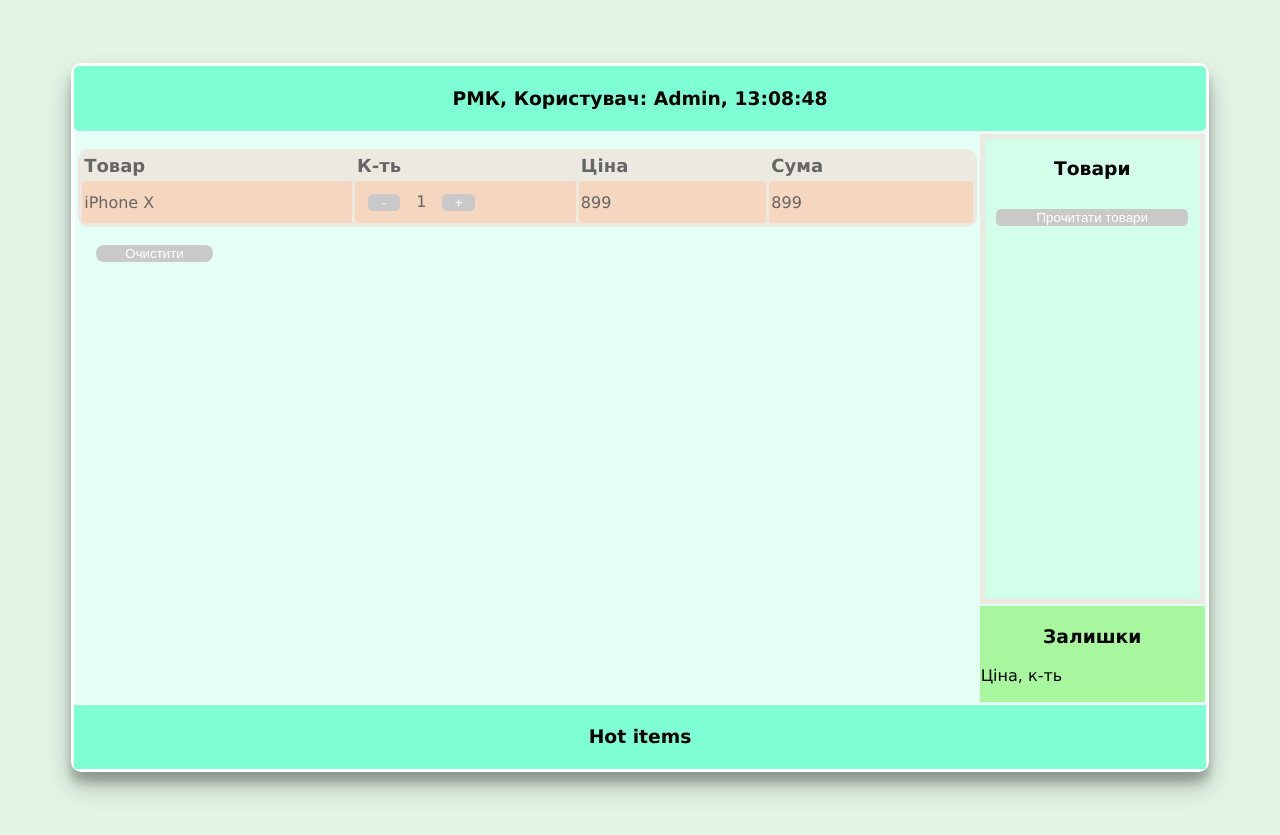
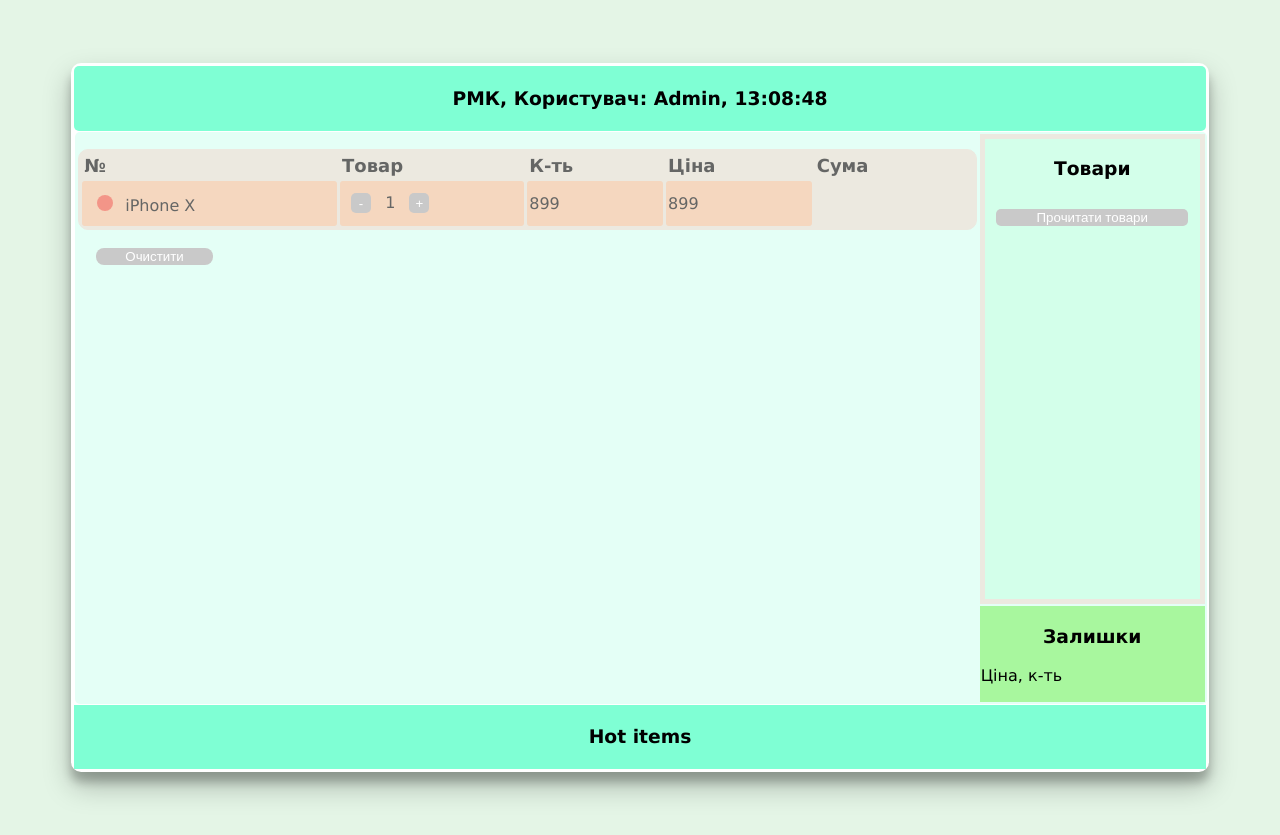
Before and after one commit to kafr/CashierWorkplace, a plain HTML site: page index.html in a window 1280 px wide. Drawn offline with Linux system fonts and the light colour scheme.

Commit message:
Add del button for items

```diff
--- a/index.html
+++ b/index.html
@@ -4,7 +4,9 @@
 <head>
     <meta charset="utf-8" />
     <title>РМК</title>
-    <link href="style.css" rel="stylesheet" type="text/css">
+    <!-- <link href="CashierWorkplace/style.css" rel="stylesheet" type="text/css">-->
+     <link href="style.css" rel="stylesheet" type="text/css">
+
 </head>
 
 <body id = "body">
@@ -34,13 +36,15 @@
                             <div  id="div_selected_items">
                                 <table id="table_selected_items">
                                     <tr id = "tr_table_selected_items_header">
+                                        <th id = "th_number_table_selected_items_header">№</th>
                                         <th id = "th_item_table_selected_items_header">Товар</th>
                                         <th id = "th_q_table_selected_items_header">К-ть</th>
                                         <th id = "th_price_table_selected_items_header">Ціна</th>
                                         <th id = "th_sum_table_selected_items_header">Сума</th>
                                     </tr>
                                     <tr class="tr_table_selected_items" id="tr_table_selected_items" itemcode="p_iPhone X" quantity="1" price="899">
-                                        <td id="td_item_table_selected_items">iPhone X</td>
+                                        <td id="td_item_table_selected_items">
+                                            <button class="btn_del_item" operName="del"> </button>iPhone X</td>
                                         <td id="td_q_table_selected_items">
                                             <button class="btn_quantity" operName="minus">-</button>
                                             1
@@ -95,5 +99,6 @@
         </tr>
     </table>
 </body>
+<!--<script src="CashierWorkplace/items.js"></script>-->
 <script src="items.js"></script>
 </html>
--- a/items.js
+++ b/items.js
@@ -21,14 +21,12 @@ document.addEventListener('click', function (event) {
         let newP = document.createElement("tr");
 
         newP.innerHTML = ` <tr id = "tr_table_selected_items">
-        <td id = "td_item_table_selected_items">`+event.target.innerText+`</td>
+        <td id = "td_item_table_selected_items"><button class="btn_del_item" operName="del"> </button>`+event.target.innerText+`</td>
         <td id = "td_q_table_selected_items">
         <button class = "btn_quantity" operName="minus">-</button>
          1
         <button class = "btn_quantity" operName="plus">+</button>
         </td>
-
-
         <td id = "td_price_table_selected_items">`+event.target.attributes["price"].value+`</td>
         <td id = "td_sum_table_selected_items">`+event.target.attributes["price"].value+`</td>
     </tr>`;
@@ -44,6 +42,10 @@ document.addEventListener('click', function (event) {
     if (event.target.className == "btn_quantity") {
         addQuantityByItem(event.target);
     }
+    if (event.target.className == "btn_del_item") {
+        DelItem(event.target);
+    }
+
 });
 
 function MyF() {
@@ -68,6 +70,13 @@ function Clear() {
     for (var i = 0; i < elements.length; ++i) {
         elements[i].remove();
     }
+}
+
+function DelItem(tar) {
+    console.dir(tar);
+    console.dir(tar.parentElement); //td
+    console.dir(tar.parentElement.parentElement); //tr
+    tar.parentElement.parentElement.remove();
 }
 
 function addQuantityByItem(tar){
--- a/style.css
+++ b/style.css
@@ -113,7 +113,18 @@ button:hover {
      transition: 0.2s;
 }
 .btn_quantity{
-     max-width: 15%;
+     text-align: center;
+     width: 20px;
+     height: 20px;
+     max-width: 20px;
+     border-radius: 5px;
+}
+.btn_del_item{
+     width: 16px;
+     height: 16px;
+     max-width: 16px;
+     border-radius: 10px;
+     background-color: rgb(243, 149, 136);
 }
 
 
```
Also changed, not shown: del.png (added).
